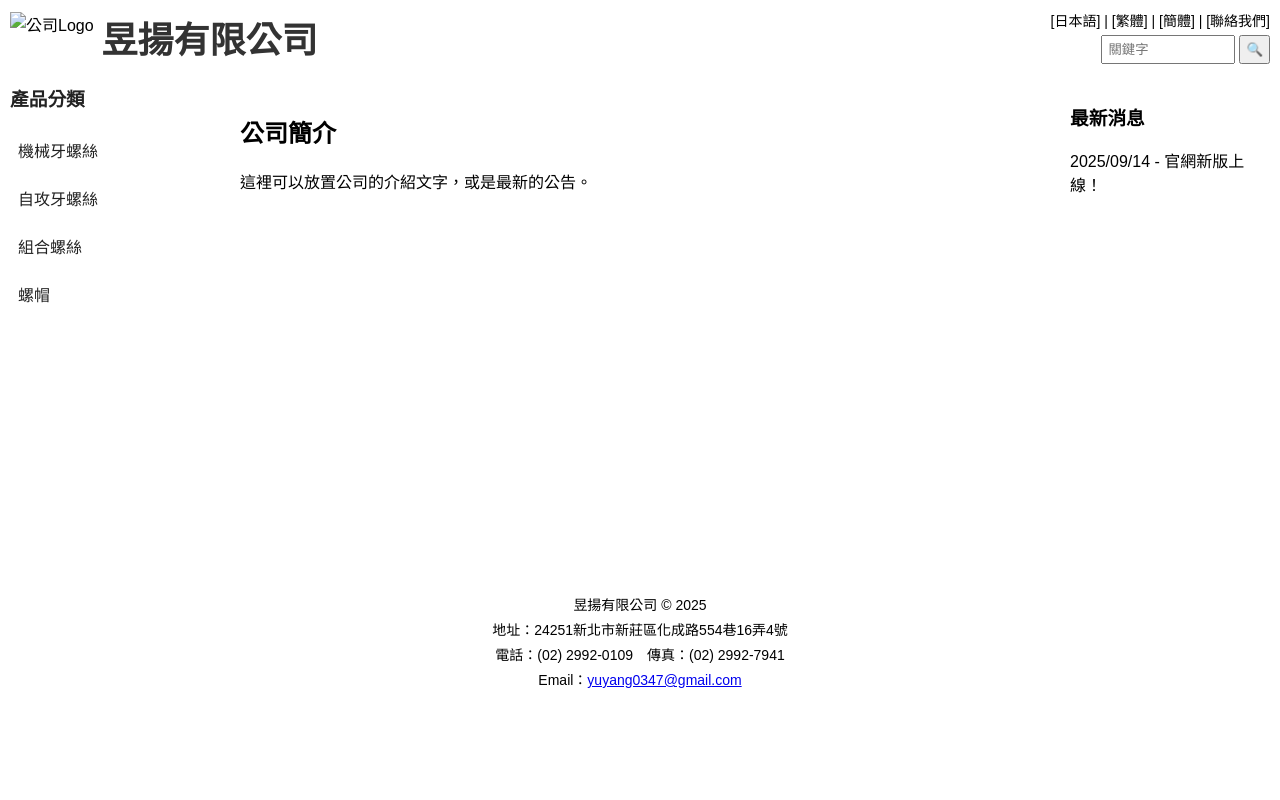
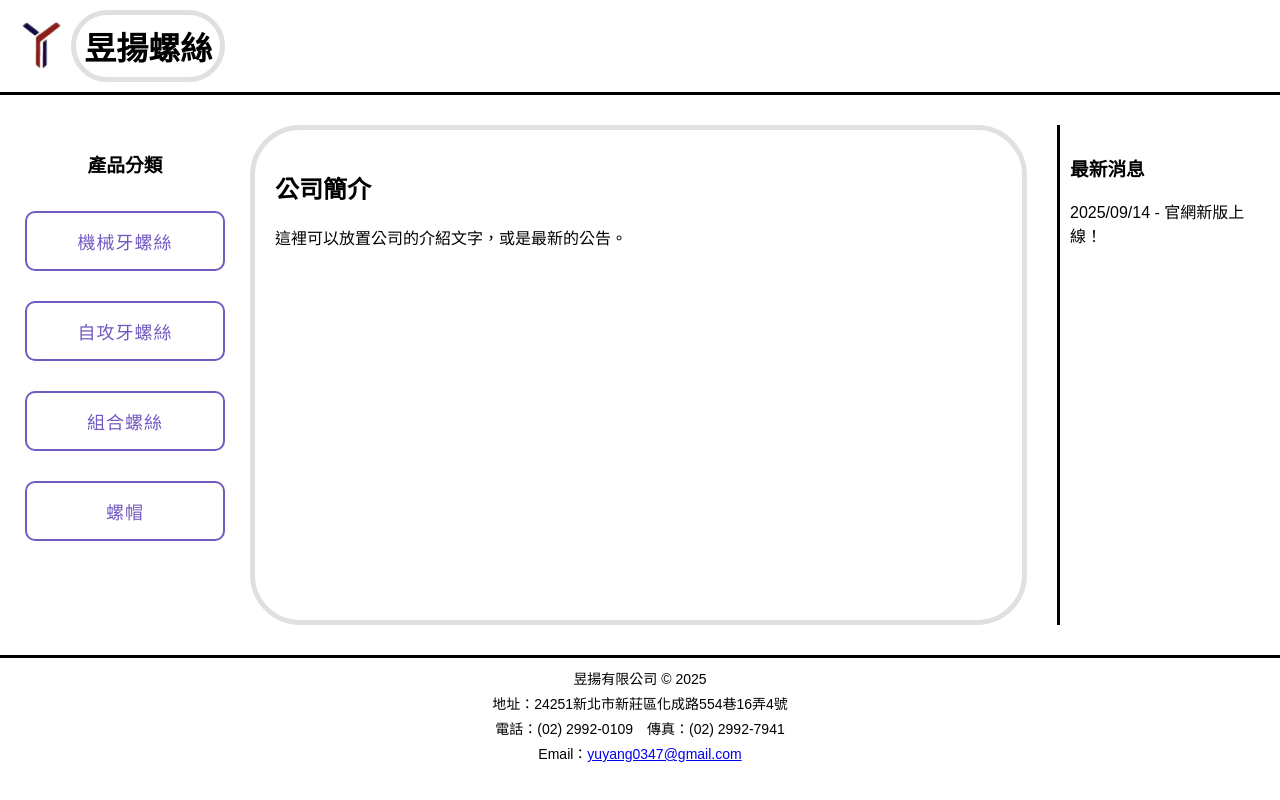
Before and after one commit to berton-lu/berton-lu.github.io, a plain HTML site: page index.html in a window 1280 px wide. Drawn offline with Linux system fonts and the light colour scheme.

Commit message:
Add files via upload

```diff
--- a/index.html
+++ b/index.html
@@ -4,183 +4,16 @@
     <meta charset="UTF-8">
     <meta name="viewport" content="width=device-width, initial-scale=1.0">
     <title>昱揚有限公司 - 首頁</title>
-    <style>
-        body {
-            margin: 0;
-            font-family: "Microsoft JhengHei", sans-serif;
-        }
-
-        /* --------- 頁首 --------- */
-        .header {
-            background: linear-gradient(135deg, #f5cbe0, #f48dd6); /* 備援漸層 */
-            background-image: url('images/header-bg.jpg');
-            background-repeat: no-repeat;
-            background-position: center;
-            background-size: cover;
-            display: flex;
-            justify-content: space-between;
-            align-items: center;
-            padding: 10px;
-            flex-wrap: wrap;
-        }
-        .header-left {
-            display: flex;
-            align-items: center;
-        }
-        .header-left img {
-            height: 50px;
-            margin-right: 8px;
-        }
-        .header-left h1 {
-            margin: 0;
-            font-size: 36px;
-            color: #333;
-        }
-        .header-right {
-            text-align: right;
-            font-size: 14px;
-            color: #000;
-        }
-        .header-right a {
-            color: #000;
-            text-decoration: none;
-        }
-        .search-box {
-            margin-top: 5px;
-        }
-        .search-box input[type="text"] {
-            padding: 5px;
-            width: 120px;
-        }
-        .search-box button {
-            padding: 5px;
-        }
-
-        /* --------- 主內容區 --------- */
-        .main {
-            display: flex;
-            min-height: 500px;
-        }
-
-        /* 左側選單 */
-        .sidebar_left {
-            background: linear-gradient(180deg, #f9db8f, #f7c94b); /* 備援漸層 */
-            background-image: url('images/sidebar-left-bg.jpg');
-            background-repeat: no-repeat;
-            background-position: center;
-            background-size: cover;
-            width: 200px;
-            padding: 10px;
-        }
-        .sidebar_left h3 {
-            margin-top: 0;
-            color: #222;
-        }
-        .sidebar_left button {
-            display: block;
-            width: 100%;
-            margin: 8px 0;
-            padding: 8px;
-            background: transparent; /* 背景透明 */
-            border: none;            /* 移除外框 */
-            cursor: pointer;
-            font-size: 16px;
-            text-align: left;
-            color: #222;
-        }
-        .sidebar_left button:hover {
-            background: rgba(0, 0, 0, 0.1); /* hover 時有底色 */
-        }
-
-        /* 中央內容 */
-        .content {
-            flex: 1;
-            background: linear-gradient(180deg, #9afcd1, #4cd7a7); /* 備援漸層 */
-            background-image: url('images/content-bg.jpg');
-            background-repeat: no-repeat;
-            background-position: center;
-            background-size: cover;
-            padding: 20px;
-        }
-
-        /* 右側欄位 */
-        .sidebar_right {
-            background: linear-gradient(180deg, #f9db8f, #f7c94b); /* 備援漸層 */
-            background-image: url('images/sidebar-right-bg.jpg');
-            background-repeat: no-repeat;
-            background-position: center;
-            background-size: cover;
-            width: 200px;
-            padding: 10px;
-        }
-
-        /* --------- 頁尾 --------- */
-        .footer {
-            background: linear-gradient(135deg, #f48dd6, #d46bb3); /* 備援漸層 */
-            background-image: url('images/footer-bg.jpg');
-            background-repeat: no-repeat;
-            background-position: center;
-            background-size: cover;
-            padding: 15px;
-            text-align: center;
-            font-size: 14px;
-            color: #000;
-        }
-        .footer p {
-            margin: 5px 0;
-        }
-
-        /* --------- RWD 手機版 --------- */
-        @media (max-width: 768px) {
-            .main {
-                flex-direction: column;
-            }
-            .sidebar_left,
-            .sidebar_right {
-                width: 100%;
-                text-align: center;
-            }
-            .header {
-                flex-direction: column;
-                align-items: flex-start;
-            }
-            .header-right {
-                text-align: left;
-                margin-top: 10px;
-            }
-            .search-box input[type="text"] {
-                width: 100px;
-            }
-        }
-
-        @media (max-width: 480px) {
-            .header-left img {
-                height: 40px;
-            }
-            .header-left h1 {
-                font-size: 28px;
-            }
-            .sidebar_left button {
-                padding: 6px;
-                font-size: 14px;
-            }
-        }
-    </style>
+    <link rel="stylesheet" href="style.css">
 </head>
 <body>
-
     <div class="header">
         <div class="header-left">
-            <img src="images/logo.png" alt="公司Logo">
-            <h1>昱揚有限公司</h1>
+            <img src="logo.png" alt="公司Logo">
+            <h1>昱揚螺絲</h1>
         </div>
         <div class="header-right">
             <div>
-                <a href="#">[日本語]</a> | <a href="#">[繁體]</a> | <a href="#">[簡體]</a> | <a href="#">[聯絡我們]</a>
-            </div>
-            <div class="search-box">
-                <input type="text" placeholder="關鍵字">
-                <button>🔍</button>
             </div>
         </div>
     </div>
--- /dev/null
+++ b/style.css
@@ -0,0 +1,115 @@
+body {
+    margin: 0;
+    font-family: "Microsoft JhengHei", sans-serif;
+}
+
+/*div {
+    border: 1px solid;
+}*/
+
+/* --------- 頁首 --------- */
+.header {
+    display: flex;
+    border-bottom: 3px solid black;
+    justify-content: space-between;
+    align-items: center;
+    padding: 10px;
+    margin-bottom: 30px;
+    flex-wrap: wrap;
+}
+.header-left {
+    display: flex;
+    align-items: center;
+}
+
+.header-left img {
+    height: 800px;
+    margin: 10px;
+}
+
+.header-left h1 {
+    padding: 8px;
+    margin: 0;
+    border: 5px solid #e0e0e0;
+    border-radius: 50px;
+}
+
+.header-left img {
+    height: 50px;
+    margin-right: 8px;
+}
+
+/* --------- 主內容區 --------- */
+.main {
+    display: flex;
+    min-height: 500px;
+}
+
+/* 左側選單 */
+.sidebar_left {
+    width: 200px;
+    padding: 10px;
+    margin-left: 15px;
+    margin-right: 15px;
+}
+.sidebar_left h3 {
+    text-align: center;
+    margin-top: 15px;
+}
+
+.sidebar_left button {
+    position: relative;
+    display: inline-block;
+    width: 100%;
+    margin: 15px 0;
+    padding: 15px 30px;
+    text-align: center;
+    font-size: 18px;
+    letter-spacing: 1px;
+    text-decoration: none;
+    color: #725AC1;
+    background: transparent;
+    cursor: pointer;
+    transition: ease-out 0.5s;
+    border: 2px solid #725AC1;
+    border-radius: 10px;
+    box-shadow: inset 0 0 0 0 #725AC1;
+}
+
+.sidebar_left button:hover {
+    color: white;
+    box-shadow: inset 0 -100px 0 0 #725AC1;
+}
+
+.sidebar_left button:active {
+    transform: scale(0.9);
+}
+
+/* 中央內容 */
+.content {
+    flex: 1;
+    position: relative;
+    padding: 20px;
+    border: 5px solid #e0e0e0;
+    border-radius: 50px;
+}
+
+/* 右側欄位 */
+.sidebar_right {
+    width: 200px;
+    padding: 10px;
+    border-left: 3px solid black;
+    margin-left: 30px;
+}
+
+/* --------- 頁尾 --------- */
+.footer {
+    padding: 5px;
+    margin-top: 30px;
+    text-align: center;
+    font-size: 14px;
+    border-top: 3px solid black;
+}
+.footer p {
+    margin: 5px 0;
+}
```
Also changed, not shown: logo.png (added).
